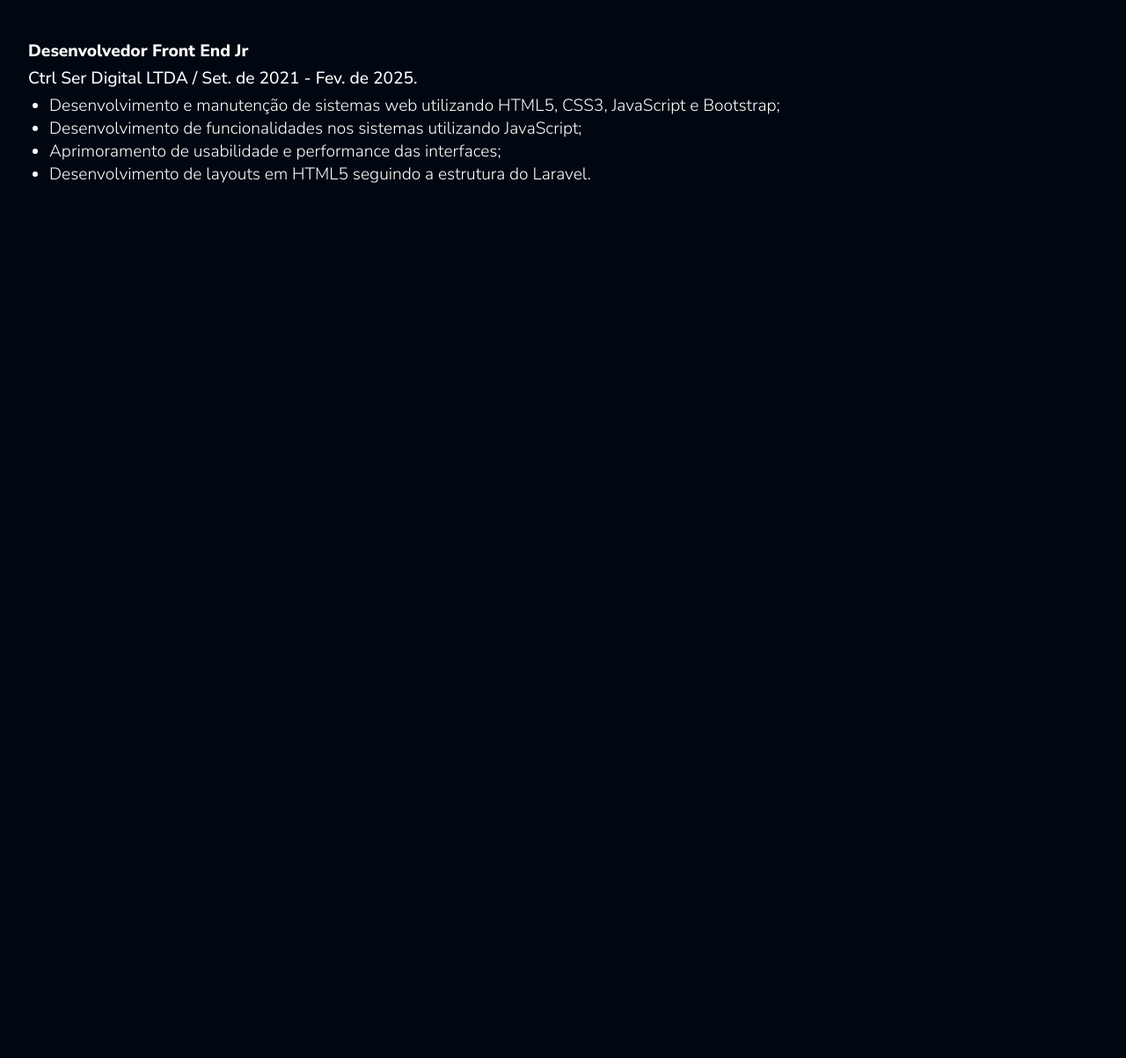
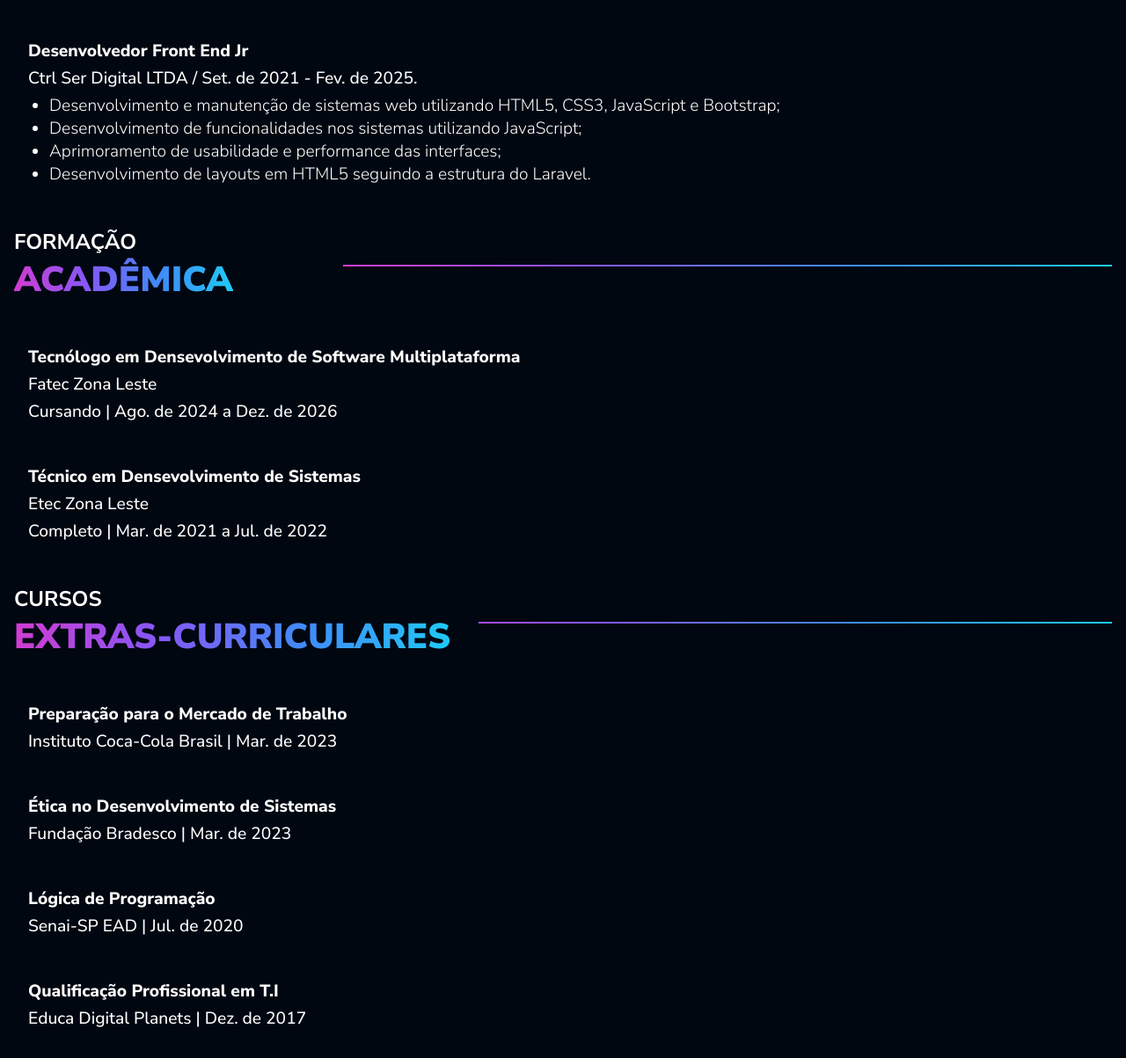
Before and after one commit to kaikdev/portfolio-fatec, a plain HTML site: page index.html in a window 1280 px wide. Shown: the part 1251-2454 px from the top of the page at 88% size. Before the commit the page ends 1494 px from the top, so only its background shows below. Drawn offline with Linux system fonts and the light colour scheme.

Commit message:
feat: section formação e cursos adicionada

```diff
--- a/css/style.css
+++ b/css/style.css
@@ -283,6 +283,7 @@ section.experiencia .item {
     .titulo h2 {
         margin-bottom: 1rem;
         padding-right: 1rem;
+        max-width: 270px;
     }
     .titulo h2 span {
         font-size: 2rem;
--- a/index.html
+++ b/index.html
@@ -175,6 +175,100 @@
         </div>
     </section>
 
+    <section class="experiencia" id="formacao">
+        <div class="content">
+            <div class="titulo">
+                <h2>
+                    Formação
+                    <span class="texto-gradiente">Acadêmica</span>
+                </h2>
+            </div>
+
+            <div class="itens">
+                <div class="item">
+                    <p class="cargo">
+                        Tecnólogo em Densevolvimento de Software Multiplataforma
+                    </p>
+
+                    <p class="empresa">
+                        Fatec Zona Leste
+                    </p>
+
+                    <p class="situacao">
+                        Cursando | Ago. de 2024 a Dez. de 2026
+                    </p>
+                </div>
+
+                <div class="item">
+                    <p class="cargo">
+                        Técnico em Densevolvimento de Sistemas
+                    </p>
+
+                    <p class="empresa">
+                        Etec Zona Leste
+                    </p>
+
+                    <p class="situacao">
+                        Completo | Mar. de 2021 a Jul. de 2022
+                    </p>
+                </div>
+            </div>
+        </div>
+    </section>
+
+    <section class="experiencia" id="cursos">
+        <div class="content">
+            <div class="titulo">
+                <h2>
+                    Cursos
+                    <span class="texto-gradiente">Extras-Curriculares</span>
+                </h2>
+            </div>
+
+            <div class="itens">
+                <div class="item">
+                    <p class="cargo">
+                        Preparação para o Mercado de Trabalho
+                    </p>
+
+                    <p class="empresa">
+                        Instituto Coca-Cola Brasil | Mar. de 2023
+                    </p>
+                </div>
+
+                <div class="item">
+                    <p class="cargo">
+                        Ética no Desenvolvimento de Sistemas
+                    </p>
+
+                    <p class="empresa">
+                        Fundação Bradesco | Mar. de 2023
+                    </p>
+                </div>
+
+                <div class="item">
+                    <p class="cargo">
+                        Lógica de Programação
+                    </p>
+
+                    <p class="empresa">
+                        Senai-SP EAD | Jul. de 2020
+                    </p>
+                </div>
+
+                <div class="item">
+                    <p class="cargo">
+                        Qualificação Profissional em T.I
+                    </p>
+
+                    <p class="empresa">
+                        Educa Digital Planets | Dez. de 2017
+                    </p>
+                </div>
+            </div>
+        </div>
+    </section>
+
     <script src="js/script.js"></script>
 </body>
 </html>
```
